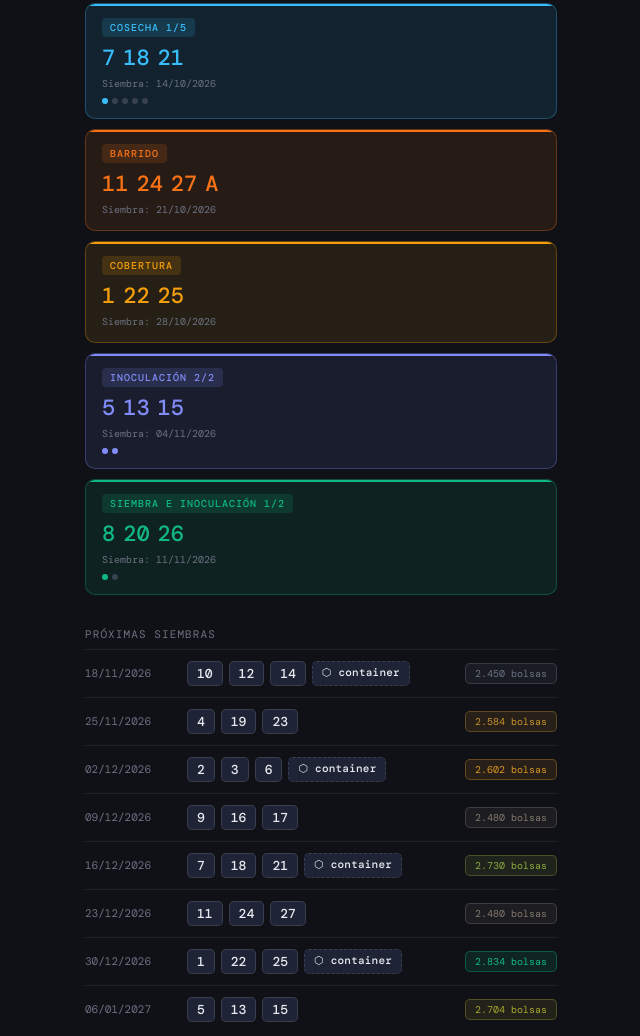
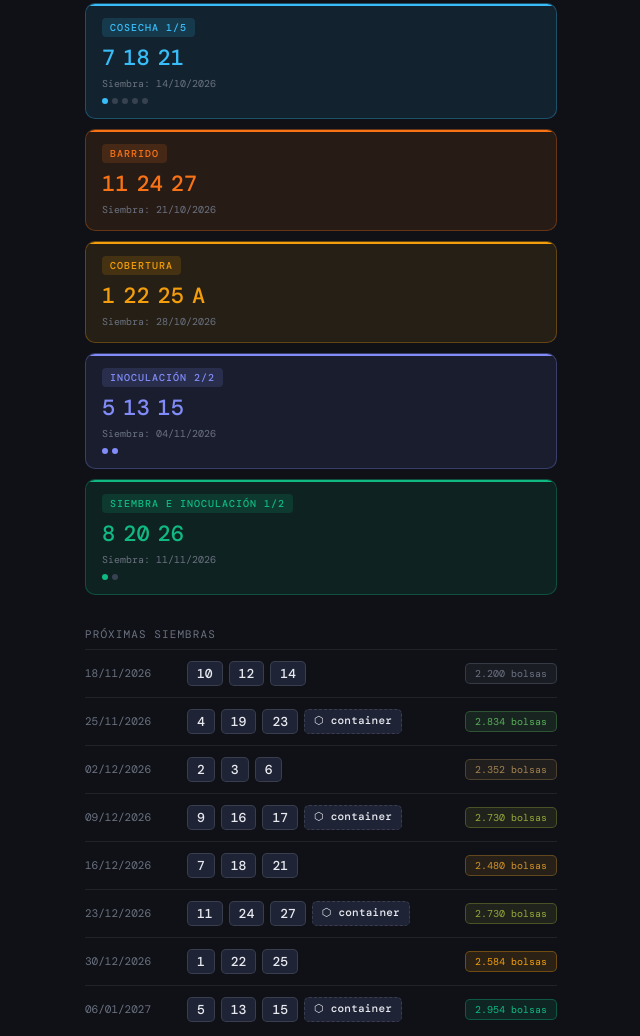
Before and after one commit to Ciclo-hongos/hongos, a plain HTML site: page index.html in a window 1280 px wide. Shown: the part 742-1778 px from the top of the page, without its empty margins (319-959 px from the left). Drawn offline with nearby package versions, Linux system fonts and the light colour scheme.

Commit message:
Mover sala A al grupo 2 (Cobertura semana 11/11/2026)
Co-Authored-By: Claude Sonnet 4.6 <noreply@anthropic.com>
Claude-Session: https://claude.ai/code/session_01Y5ThXfVQjk1LbafLtsuK5k

```diff
--- a/index.html
+++ b/index.html
@@ -351,8 +351,8 @@
   const GROUPS = [
     [8,20,26],         // pos 0
     [5,13,15],         // pos 1
-    [1,22,25],         // pos 2
-    [11,24,27,'A'],    // pos 3
+    [1,22,25,'A'],     // pos 2
+    [11,24,27],        // pos 3
     [7,18,21],         // pos 4
     [9,16,17,'C'],     // pos 5
     [2,3,6],            // pos 6
```
